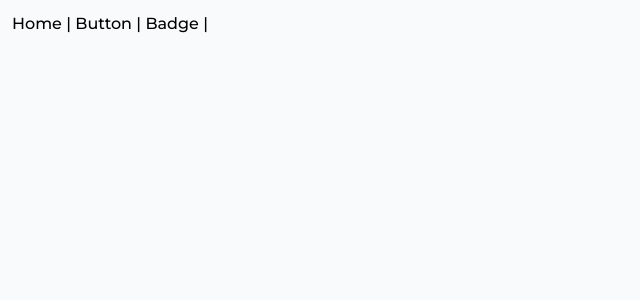
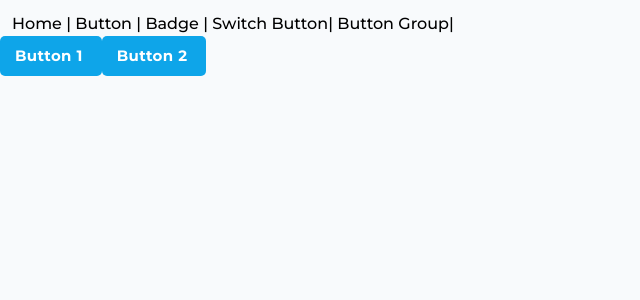
Before and after one commit to quachthientai/vuez-component-library, a Vue app: page /buttonGroup in a window 1280 px wide. Shown: the top 300 px of the page, without its empty margins (0-640 px from the left). Built offline with nearby package versions, Linux system fonts and the light colour scheme; a web font is replaced by a local one.

Commit message:
Button Group + Switch Button update

```diff
--- a/src/App.vue
+++ b/src/App.vue
@@ -15,6 +15,8 @@
     <router-link to="/">Home</router-link> |
     <router-link to="/button">Button</router-link> |
     <router-link to="/badge">Badge</router-link> |
+    <router-link to="/switchButton">Switch Button</router-link>|
+    <router-link to="/buttonGroup">Button Group</router-link>|
   </div>
   <router-view />
 
--- a/src/assets/tailwind.scss
+++ b/src/assets/tailwind.scss
@@ -5,7 +5,8 @@
 
 @import './components/button';
 @import './components/badge';
-
+@import './components/button-group';
+@import './components/switch-button';
 
 @layer base {
    html{
--- a/src/router/index.js
+++ b/src/router/index.js
@@ -15,6 +15,16 @@ const routes = [
       path: '/button',
       name: 'button',
       component: () => import('@/views/ButtonView.vue')
+   },
+   {
+      path: '/switchButton',
+      name: 'switchButton',
+      component: () => import('@/views/SwitchButtonView.vue')
+   },
+   {
+      path: '/buttonGroup',
+      name: 'buttonGroup',
+      component: () => import('@/views/ButtonGroupView.vue')
    }
 ]
 
--- a/src/views/ButtonGroupView.vue
+++ b/src/views/ButtonGroupView.vue
@@ -9,7 +9,7 @@
 </script>
 
 <template>
-    <ButtonGroup :list-of-buttons="[{btnClass=""}]"></ButtonGroup>
+    <ButtonGroup :list-of-buttons="[{btnClass:'btn btn-primary', text:'button 1'},{btnClass:'btn btn-primary', text:'button 2'}]"></ButtonGroup>
 </template>
 
 <style lang="scss">
```
